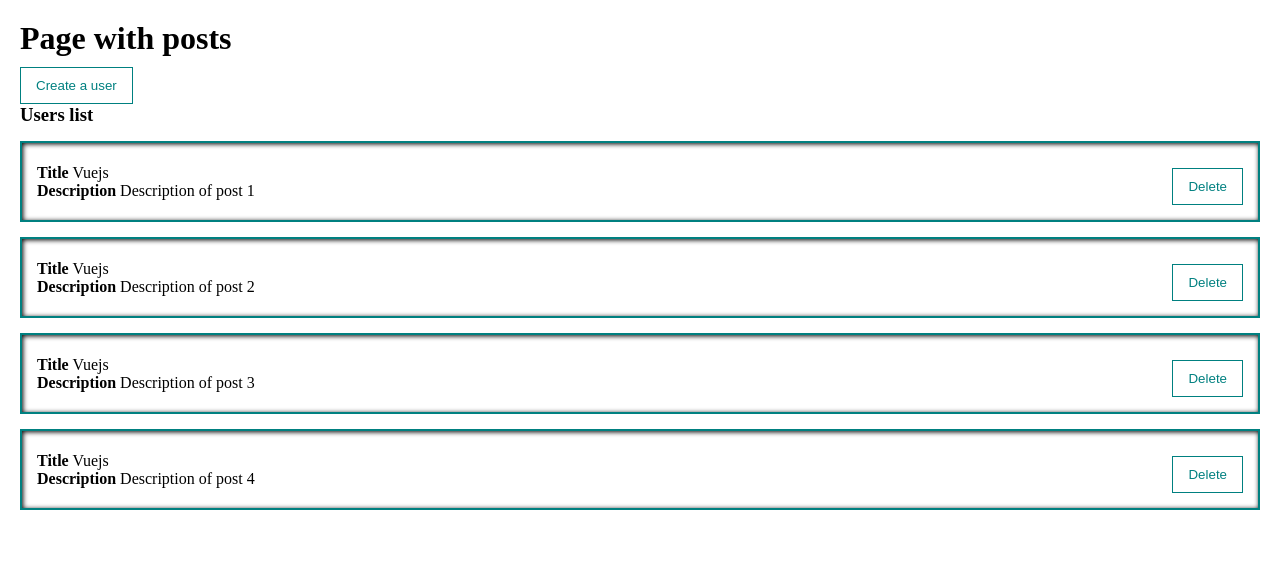
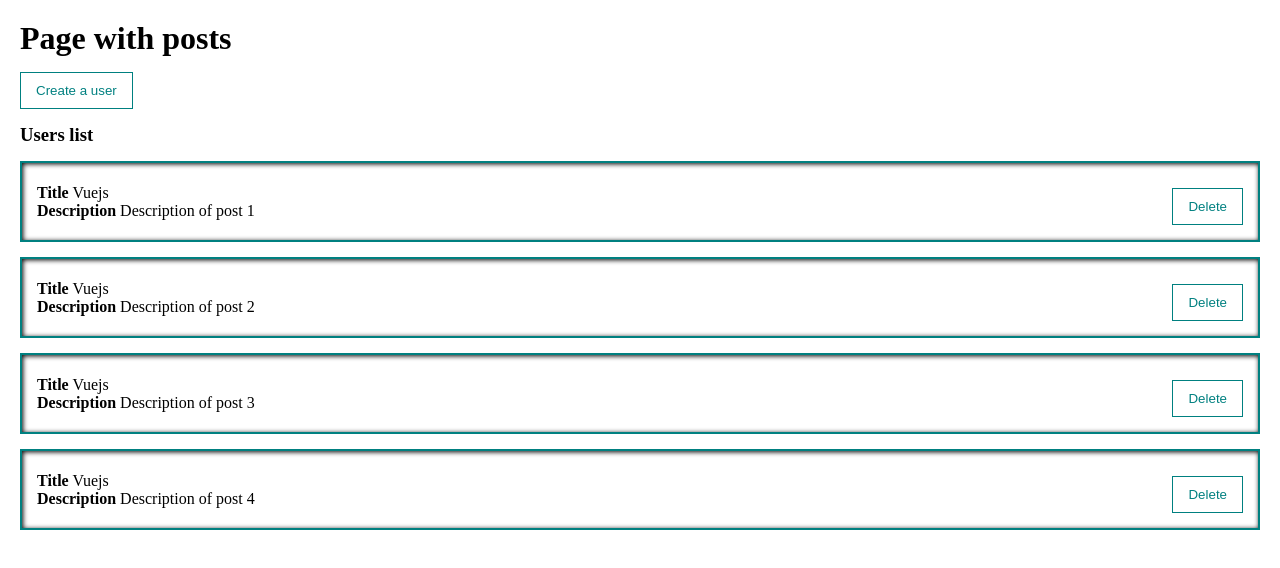
Before and after one commit to Prostecki/simple_vue, a Vue app: page / in a window 1280 px wide. Shown: the top 568 px of the page. Built offline with nearby package versions, Linux system fonts and the light colour scheme.

Commit message:
modal minor fixes

```diff
--- a/src/App.vue
+++ b/src/App.vue
@@ -4,7 +4,11 @@
         <h1>Page with posts</h1>
         <MyButton
         @click="showDialog"
-        >Create a user</MyButton>
+        style="margin: 15px 0;"
+        >
+        Create a user
+        </MyButton>
+
         <MyDialog v-model:show="dialogVisible">
             <PostForm
             @create="createPost"
@@ -47,6 +51,7 @@ export default {
         // Method to create a new post
         createPost(post){
             this.posts.push(post);
+            this.dialogVisible = false;
         },
         removePost(post) {
             this.posts = this.posts.filter(p => p.id !== post.id);
--- a/src/components/UI/MyDialog.vue
+++ b/src/components/UI/MyDialog.vue
@@ -1,6 +1,6 @@
 <template>
-    <div class="dialog" v-if="show" @click="hideDialog">
-        <div class="dialog__content">
+    <div class="dialog" v-if="show" @click.stop="hideDialog">
+        <div @click.stop class="dialog__content">
             <slot>
 
             </slot>
```
